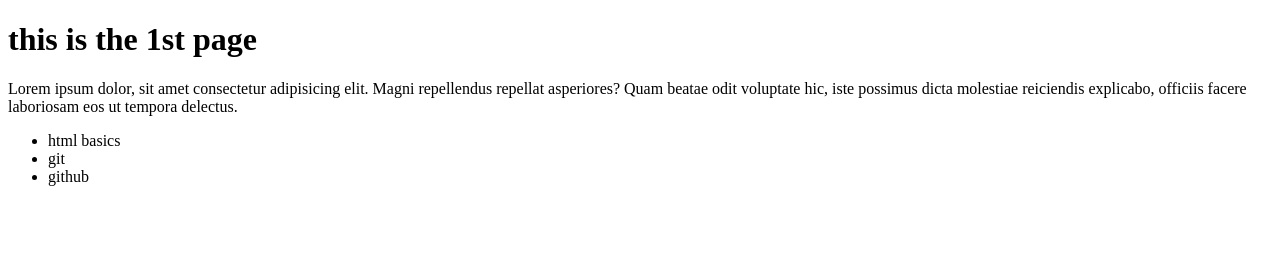
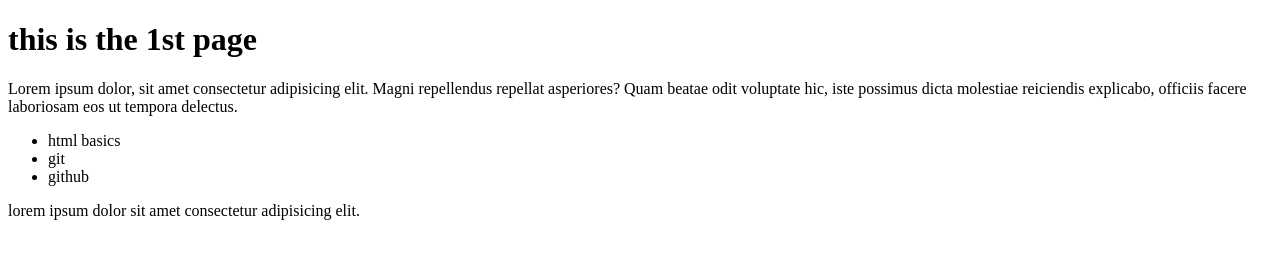
Before and after one commit to sarunijohn/Gitbasic, a plain HTML site: page index.html in a window 1280 px wide. Drawn offline with Linux system fonts and the light colour scheme.

Commit message:
added a new paragraph

```diff
--- a/index.html
+++ b/index.html
@@ -13,5 +13,8 @@
         <li>git</li>
         <li>github</li>
     </ul>
+    <p>lorem ipsum dolor sit amet consectetur adipisicing elit.
+
+    </p>
 </body>
 </html>
```
